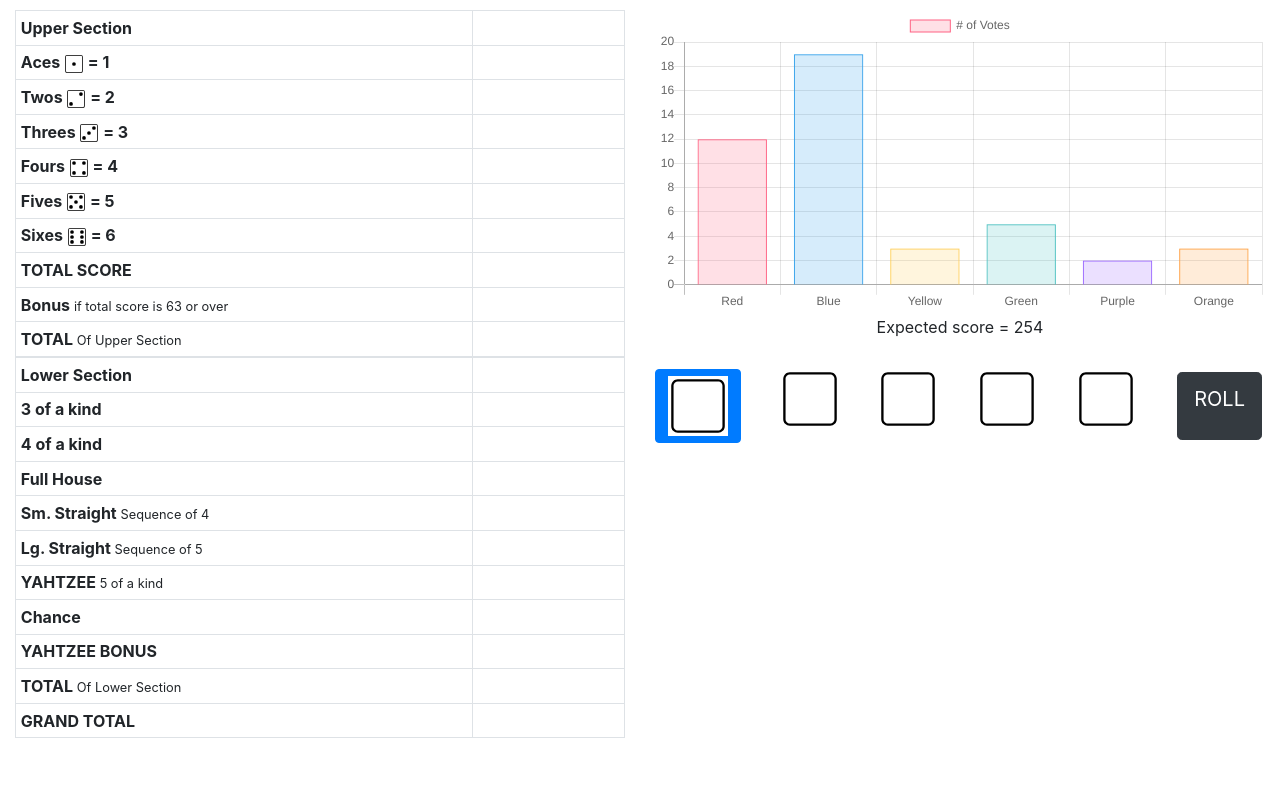
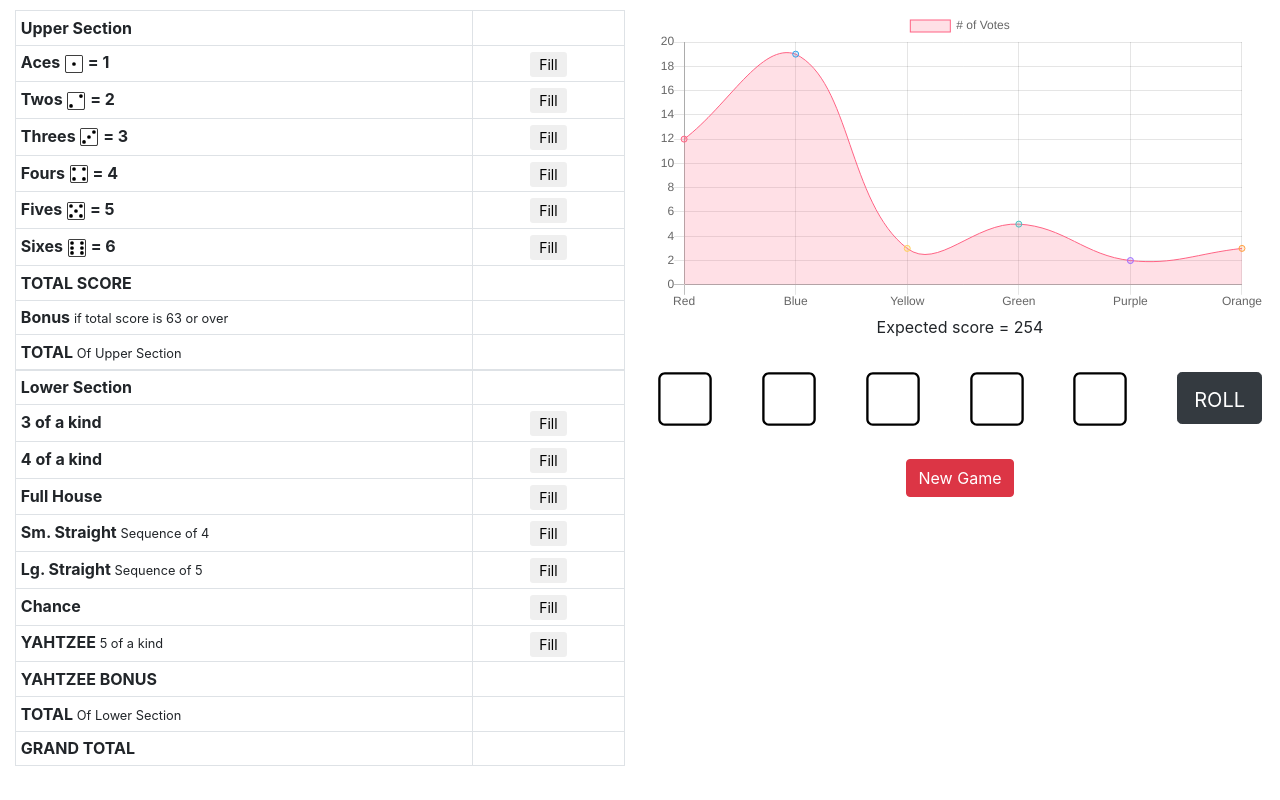
Before and after one commit to timpalpant/yahtzee, a Flask app: template server/templates/index.html in a window 1280 px wide. Run offline with Flask 2, Linux system fonts and the light colour scheme; the template is opened without the code that fills it, so the values that code supplies are empty; some libraries are stand-ins or nearby versions.

Commit message:
Work on frontend

```diff
--- /dev/null
+++ b/server/static/css/yahtzee.css
@@ -0,0 +1,31 @@
+.dice-row {
+    display: flex;
+    justify-content: space-between;
+}
+
+.die {
+    text-align: center;
+}
+
+.roll-btn {
+    height: 52px;
+    margin: 3px;
+    padding-top: 11px;
+}
+
+.expected-score {
+    padding-bottom: 30px;
+}
+
+.box {
+    text-align: center;
+}
+
+.box button {
+    padding: 1px 8px 1px 8px;
+}
+
+.new-game-container {
+    text-align: center;
+    margin-top: 30px;
+}
--- a/server/static/js/yahtzee.js
+++ b/server/static/js/yahtzee.js
@@ -1,36 +1,168 @@
 var NUM_TURNS = 13;
+var NUM_DICE = 5;
+
+var TURN_BEGIN = 0;
+var TURN_HOLD1 = 1;
+var TURN_HOLD2 = 2;
+var TURN_FILL_BOX = 3;
+
+var DIE_SIDE_IMAGES = [
+  "/static/images/blank.svg",
+  "/static/images/ones.svg",
+  "/static/images/twos.svg",
+  "/static/images/threes.svg",
+  "/static/images/fours.svg",
+  "/static/images/fives.svg",
+  "/static/images/sixes.svg",
+];
+
+class Die {
+  constructor() {
+    this.side = null;
+    this.held = false;
+  }
+}
 
 class GameState {
   constructor() {
-    this.upperHalfScore = 0;
-    this.totalScore = 0;
-    this.filled = Array(NUM_TURNS).fill(false);
+    this.boxes = Array(NUM_TURNS).fill(null);
+    this.dice = [];
+    for (var i = 0; i < NUM_DICE; i++) {
+      this.dice.push(new Die());
+    }
+
+    this.turn = 0;
+    this.turnState = TURN_BEGIN;
+  }
+
+  get yahtzeeBonusEligible() {
+    var yahtzeeBox = this.boxes[this.boxes.length - 1];
+    return (yahtzeeBox !== null && yahtzeeBox > 0);
+  }
+
+  hold(die) {
+    console.log("Holding die " + die);
+    this.dice[die].held = !this.dice[die].held;
+  }
+
+  fill(box) {
+    console.log("Filling box " + box);
+    this.turn++;
+    this.turnState = TURN_BEGIN;
+    for (let die of this.dice) {
+      die.side = 0;
+      die.held = false;
+    }
+  }
+
+  roll() {
+    console.log("Rolling dice");
+    if (this.turnState == TURN_FILL_BOX) {
+      console.error("Trying to roll dice at an inappropriate time");
+      return;
+    }
+
+    for (var i = 0; i < this.dice.length; i++) {
+      var die = this.dice[i];
+      if (!die.held) {
+        console.log("Rolling die " + i);
+        die.side = getRandomInt(1, 6);
+        console.log("Die " + i + " has new side: " + die.side);
+      }
+    }
+
+    this.turnState++;
   }
 }
 
-class TurnState {
-  constructor(step, dice) {
-    this.step = step;
-    this.dice = dice;
+/**
+ * Returns a random integer between min (inclusive) and max (inclusive)
+ * Using Math.round() will give you a non-uniform distribution!
+ */
+function getRandomInt(min, max) {
+    return Math.floor(Math.random() * (max - min + 1)) + min;
+}
+
+function getOutcomeDistribution() {
+  $.ajax({
+    type: "POST",
+    dataType: "json",
+    data: req,
+    url: "/rest/v1/outcome_distribution",
+    success: updateOutcomeDistribution,
+    error: function(resp) {
+      window.alert("Error fetching outcome distribution: "+resp);
+    },
+  });
+}
+
+function updateOutcomeDistribution(resp) {
+
+}
+
+var $newGameBtn = $("#new-game-btn");
+var $rollBtn = $("#roll-btn");
+var $dice = $(".die");
+var $boxes = $(".box");
+
+function renderDice() {
+  $dice.each(function(index) {
+    var die = game.dice[index];
+
+    // Set die image to the correct side.
+    var dieImg = DIE_SIDE_IMAGES[die.side];
+    $(this).find(".die-img").attr("src", dieImg);
+
+    // Show HELD indicator if die is held.
+    if (die.held) {
+      $(this).find(".held-indicator").removeClass("d-none");
+    } else {
+      $(this).find(".held-indicator").addClass("d-none");
+    }
+  });
+
+  var rollEnabled = game.turnState < TURN_FILL_BOX;
+  if (rollEnabled) {
+    $rollBtn.removeClass("disabled");
+  } else {
+    $rollBtn.addClass("disabled");
   }
 }
 
-class OutcomeDistributionRequest {
-  constructor(gameState, turnState) {
-    this.gameState = gameState;
-    this.turnState = turnState;
-  }
+function renderScoreTable() {
+
 }
 
+// Global representing current game state.
 var game = new GameState();
-var rollBtn = $("#roll-btn");
-rollBtn.click(function(event) {
-    $("#die1").attr("src", "images/twos.svg");
+
+// Hook up all the user interaction to the appropriate
+// game state modifications and re-rendering.
+$newGameBtn.click(function() { location.reload() });
+
+$rollBtn.click(function() {
+  game.roll();
+  renderDice();
+});
+
+$dice.find("a").each(function(index) {
+  $(this).click(function() {
+    game.hold(index);
+    renderDice();
+  });
+});
+
+$boxes.find("button").each(function(index) {
+  $(this).click(function() {
+    game.fill(index);
+    renderScoreTable();
+    renderDice();
+  });
 });
 
 var ctx = document.getElementById("score-distribution").getContext('2d');
 var myChart = new Chart(ctx, {
-  type: 'bar',
+  type: 'line',
   data: {
       labels: ["Red", "Blue", "Yellow", "Green", "Purple", "Orange"],
       datasets: [{
--- a/server/templates/index.html
+++ b/server/templates/index.html
@@ -6,6 +6,12 @@
 
     <link rel="stylesheet" href="https://maxcdn.bootstrapcdn.com/bootstrap/4.0.0/css/bootstrap.min.css" integrity="sha384-Gn5384xqQ1aoWXA+058RXPxPg6fy4IWvTNh0E263XmFcJlSAwiGgFAW/dAiS6JXm" crossorigin="anonymous">
     <link rel="stylesheet" href="https://maxcdn.bootstrapcdn.com/font-awesome/4.7.0/css/font-awesome.min.css" rel="stylesheet" integrity="sha384-wvfXpqpZZVQGK6TAh5PVlGOfQNHSoD2xbE+QkPxCAFlNEevoEH3Sl0sibVcOQVnN" crossorigin="anonymous">
+    <link rel="stylesheet" href="/static/css/yahtzee.css" rel="stylesheet">
+
+    <script src="https://code.jquery.com/jquery-3.2.1.slim.min.js" integrity="sha384-KJ3o2DKtIkvYIK3UENzmM7KCkRr/rE9/Qpg6aAZGJwFDMVNA/GpGFF93hXpG5KkN" crossorigin="anonymous"></script>
+    <script src="https://cdnjs.cloudflare.com/ajax/libs/popper.js/1.12.9/umd/popper.min.js" integrity="sha384-ApNbgh9B+Y1QKtv3Rn7W3mgPxhU9K/ScQsAP7hUibX39j7fakFPskvXusvfa0b4Q" crossorigin="anonymous"></script>
+    <script src="https://maxcdn.bootstrapcdn.com/bootstrap/4.0.0/js/bootstrap.min.js" integrity="sha384-JZR6Spejh4U02d8jOt6vLEHfe/JQGiRRSQQxSfFWpi1MquVdAyjUar5+76PVCmYl" crossorigin="anonymous"></script>
+    <script src="https://cdnjs.cloudflare.com/ajax/libs/Chart.js/2.6.0/Chart.min.js"></script>
 
     <title>YAHTZEE</title>
   </head>
@@ -24,27 +30,39 @@
               </tr>
               <tr>
                 <th scope="row">Aces <img src="/static/images/ones.svg" height="20"/> = 1</th>
-                <td id="ones-score"></td>
+                <td id="ones-score" class="box">
+                  <button class="btn btn-sm">Fill</button>
+                </td>
               </tr>
               <tr>
                 <th scope="row">Twos <img src="/static/images/twos.svg" height="20"/> = 2</th>
-                <td id="twos-score"></td>
+                <td id="twos-score" class="box">
+                  <button class="btn btn-sm">Fill</button>
+                </td>
               </tr>
               <tr>
                 <th scope="row">Threes <img src="/static/images/threes.svg" height="20"/> = 3</th>
-                <td id="threes-score"></td>
+                <td id="threes-score" class="box">
+                  <button class="btn btn-sm">Fill</button>
+                </td>
               </tr>
               <tr>
                 <th scope="row">Fours <img src="/static/images/fours.svg" height="20"/> = 4</th>
-                <td id="fours-score"></td>
+                <td id="fours-score" class="box">
+                  <button class="btn btn-sm">Fill</button>
+                </td>
               </tr>
               <tr>
                 <th scope="row">Fives <img src="/static/images/fives.svg" height="20"/> = 5</th>
-                <td id="fives-score"></td>
+                <td id="fives-score" class="box">
+                  <button class="btn btn-sm">Fill</button>
+                </td>
               </tr>
               <tr>
                 <th scope="row">Sixes <img src="/static/images/sixes.svg" height="20"/> = 6</th>
-                <td id="sixes-score"></td>
+                <td id="sixes-score" class="box">
+                  <button class="btn btn-sm">Fill</button>
+                </td>
               </tr>
               <tr>
                 <th scope="row">TOTAL SCORE</th>
@@ -65,31 +83,45 @@
               </tr>
               <tr>
                 <th scope="row">3 of a kind</th>
-                <td id="three-of-a-kind-score"></td>
+                <td id="three-of-a-kind-score" class="box">
+                  <button class="btn btn-sm">Fill</button>
+                </td>
               </tr>
               <tr>
                 <th scope="row">4 of a kind</th>
-                <td id="four-of-a-kind-score"></td>
+                <td id="four-of-a-kind-score" class="box">
+                  <button class="btn btn-sm">Fill</button>
+                </td>
               </tr>
               <tr>
                 <th scope="row">Full House</th>
-                <td id="full-house-score"></td>
+                <td id="full-house-score" class="box">
+                  <button class="btn btn-sm">Fill</button>
+                </td>
               </tr>
               <tr>
                 <th scope="row">Sm. Straight <small>Sequence of 4</small></th>
-                <td id="small-straight-score"></td>
+                <td id="small-straight-score" class="box">
+                  <button class="btn btn-sm">Fill</button>
+                </td>
               </tr>
               <tr>
                 <th scope="row">Lg. Straight <small>Sequence of 5</small></th>
-                <td id="large-straight-score"></td>
+                <td id="large-straight-score" class="box">
+                  <button class="btn btn-sm">Fill</button>
+                </td>
+              </tr>
+              <tr>
+                <th scope="row">Chance</th>
+                <td id="chance-score" class="box">
+                  <button class="btn btn-sm">Fill</button>
+                </td>
               </tr>
               <tr>
                 <th scope="row">YAHTZEE <small>5 of a kind</small></th>
-                <td id="yahtzee-score"></td>
-              </tr>
-              <tr>
-                <th scope="row">Chance</th>
-                <td id="chance-score"></td>
+                <td id="yahtzee-score" class="box">
+                  <button class="btn btn-sm">Fill</button>
+                </td>
               </tr>
               <tr>
                 <th scope="row">YAHTZEE BONUS</th>
@@ -110,25 +142,40 @@
         </div>
         <div class="col">
           <canvas id="score-distribution"></canvas>
-          <div class="text-center" style="padding-bottom: 30px">Expected score = 254</div>
-          <div class="row-fluid" style="display: flex; justify-content: space-between">
-            <button type="button" class="btn btn-primary" data-toggle="button" aria-pressed="false" autocomplete="off">
-              <img id="die1" src="/static/images/blank.svg" height="60px"/>
-            </button>
-            <a href="#hold2"><img id="die2" src="/static/images/blank.svg" height="60px"/></a>
-            <a href="#hold3"><img id="die3" src="/static/images/blank.svg" height="60px"/></a>
-            <a href="#hold4"><img id="die4" src="/static/images/blank.svg" height="60px"/></a>
-            <a href="#hold5"><img id="die5" src="/static/images/blank.svg" height="60px"/></a>
-            <a href="#" id="roll-btn" class="btn btn-dark btn-lg" style="margin: 3px; padding-top: 11px">ROLL</a>
+          <div class="expected-score text-center">Expected score = 254</div>
+
+          <div class="dice-row row-fluid">
+            <div class="die">
+              <a href="#hold1"><img id="die1" class="die-img" src="/static/images/blank.svg" height="60px"/></a></br>
+              <span id="die1-held" class="held-indicator d-none">HELD</span>
+            </div>
+            <div class="die">
+              <a href="#hold2"><img id="die2" class="die-img" src="/static/images/blank.svg" height="60px"/></a></br>
+              <span id="die2-held" class="held-indicator d-none">HELD</span>
+            </div>
+            <div class="die">
+              <a href="#hold3"><img id="die3" class="die-img" src="/static/images/blank.svg" height="60px"/></a></br>
+              <span id="die3-held" class="held-indicator d-none">HELD</span>
+            </div>
+            <div class="die">
+              <a href="#hold4"><img id="die4" class="die-img" src="/static/images/blank.svg" height="60px"/></a></br>
+              <span id="die4-held" class="held-indicator d-none">HELD</span>
+            </div>
+            <div class="die">
+              <a href="#hold5"><img id="die5" class="die-img" src="/static/images/blank.svg" height="60px"/></a></br>
+              <span id="die5-held" class="held-indicator d-none">HELD</span>
+            </div>
+
+            <button id="roll-btn" class="btn btn-dark btn-lg roll-btn">ROLL</button>
+          </div>
+
+          <div class="new-game-container">
+            <button id="new-game-btn" class="btn btn-danger">New Game</button>
           </div>
         </div>
       </div>
     </div>
 
-    <script src="https://code.jquery.com/jquery-3.2.1.slim.min.js" integrity="sha384-KJ3o2DKtIkvYIK3UENzmM7KCkRr/rE9/Qpg6aAZGJwFDMVNA/GpGFF93hXpG5KkN" crossorigin="anonymous"></script>
-    <script src="https://cdnjs.cloudflare.com/ajax/libs/popper.js/1.12.9/umd/popper.min.js" integrity="sha384-ApNbgh9B+Y1QKtv3Rn7W3mgPxhU9K/ScQsAP7hUibX39j7fakFPskvXusvfa0b4Q" crossorigin="anonymous"></script>
-    <script src="https://maxcdn.bootstrapcdn.com/bootstrap/4.0.0/js/bootstrap.min.js" integrity="sha384-JZR6Spejh4U02d8jOt6vLEHfe/JQGiRRSQQxSfFWpi1MquVdAyjUar5+76PVCmYl" crossorigin="anonymous"></script>
-    <script src="https://cdnjs.cloudflare.com/ajax/libs/Chart.js/2.6.0/Chart.min.js"></script>
     <script src="/static/js/yahtzee.js"></script>
   </body>
 </html>
```
